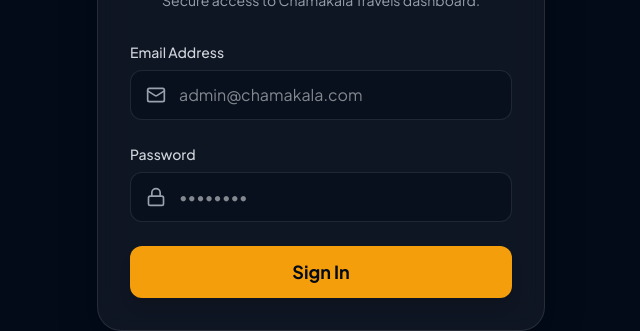
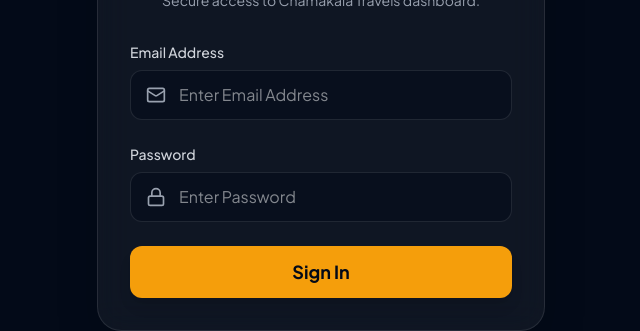
Before and after one commit to reluctant-king/Chamakala-Travels, a React (Vite) app in the folder client/: page /login in a window 1280 px wide. Shown: the part 278-609 px from the top of the page, without its empty margins (319-959 px from the left). Built offline with nearby package versions, Linux system fonts and the light colour scheme; no server answers.

Commit message:
Redesign travel website UI and add new pages

```diff
--- a/client/src/pages/Home.jsx
+++ b/client/src/pages/Home.jsx
@@ -200,7 +200,7 @@
             <div className="rounded-[2rem] overflow-hidden border border-white/10 bg-[#061022] shadow-2xl shadow-black/25">
               <div className="relative h-[420px]">
                 <iframe
-                  src="https://www.google.com/maps/embed?pb=!1m18!1m12!1m3!1d3934.5!2d76.5!3d9.6!2m3!1f0!2f0!3f0!3m2!1i1024!2i768!4f13.1!3m3!1m2!1s0x0%3A0x0!2zOcKwMzYnMDAuMCJOIDc2wrAzMCcwMC4wIkU!5e0!3m2!1sen!2sin!4v1234567890"
+                  src="https://www.google.com/maps/embed?pb=!1m18!1m12!1m3!1d3559.170725269924!2d76.50413767450522!3d9.680042478459502!2m3!1f0!2f0!3f0!3m2!1i1024!2i768!4f13.1!3m3!1m2!1s0x3b07d5eac39f6c9b%3A0x501e196773d8f87d!2sChamakkala%20Travels!5e1!3m2!1sen!2sus!4v1779684685132!5m2!1sen!2sus"
                   title="Chamakkala Travels Office Location"
                   className="absolute inset-0 w-full h-full border-0 filter grayscale contrast-125 transition duration-500 hover:grayscale-0"
                   allowFullScreen
--- a/client/src/pages/Login.jsx
+++ b/client/src/pages/Login.jsx
@@ -63,7 +63,7 @@
                 value={email}
                 onChange={(e) => setEmail(e.target.value)}
                 className="w-full bg-brand-dark/50 border border-white/10 text-white rounded-xl py-3 pl-12 pr-4 focus:outline-none focus:border-brand-gold transition-colors"
-                placeholder="admin@chamakala.com"
+                placeholder="Enter Email Address"
               />
             </div>
           </div>
@@ -78,7 +78,7 @@
                 value={password}
                 onChange={(e) => setPassword(e.target.value)}
                 className="w-full bg-brand-dark/50 border border-white/10 text-white rounded-xl py-3 pl-12 pr-4 focus:outline-none focus:border-brand-gold transition-colors"
-                placeholder="••••••••"
+                placeholder="Enter Password"
               />
             </div>
           </div>
```
